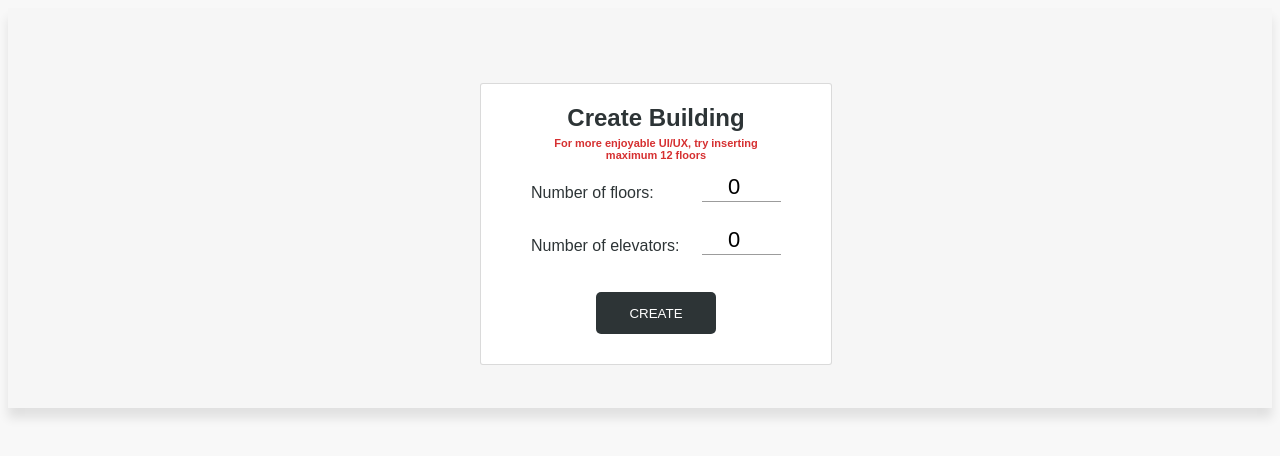
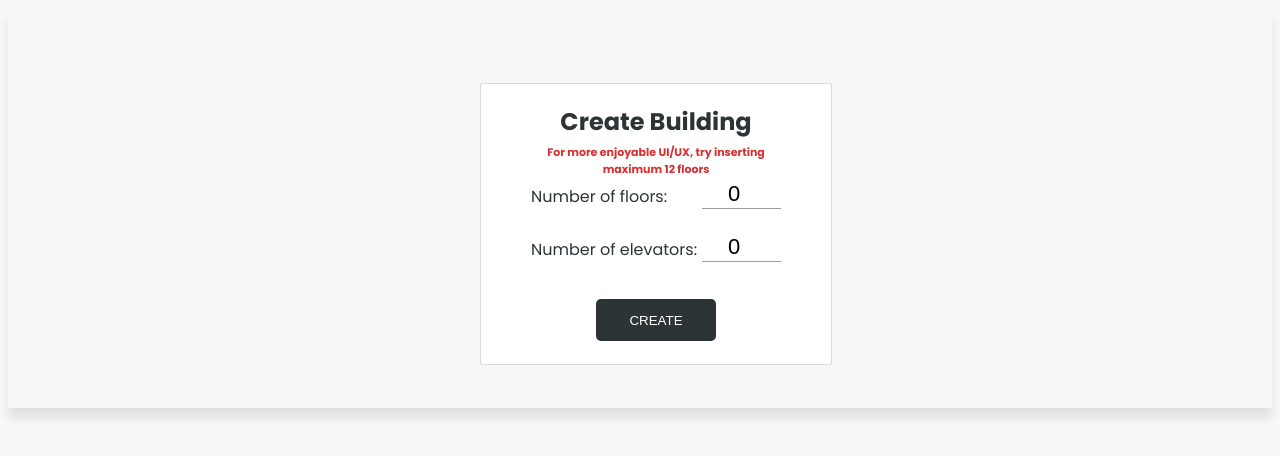
Before and after one commit to zitj/elevator-simulator-VUE.js, a Vue app: page / in a window 1280 px wide. Shown: the top 456 px of the page. Built offline with nearby package versions, Linux system fonts and the light colour scheme; the HTML template or start-up script is replaced by a standard one.

Commit message:
Added font import and webpack config to gitignore

```diff
--- a/src/App.vue
+++ b/src/App.vue
@@ -26,6 +26,7 @@ export default defineComponent({
 </script>
 
 <style>
+@import url('https://fonts.googleapis.com/css2?family=Poppins:wght@100;200;300;400;500;600;700;800;900&display=swap');
 :root {
 	--elevator-regular-call-color: #218c74;
 	--elevator-random-call-color: #6c5ce7;
```
Also changed, not shown: package.json (+15 -1 lines), 2 other files (tests, documents, lock files or other folders).
